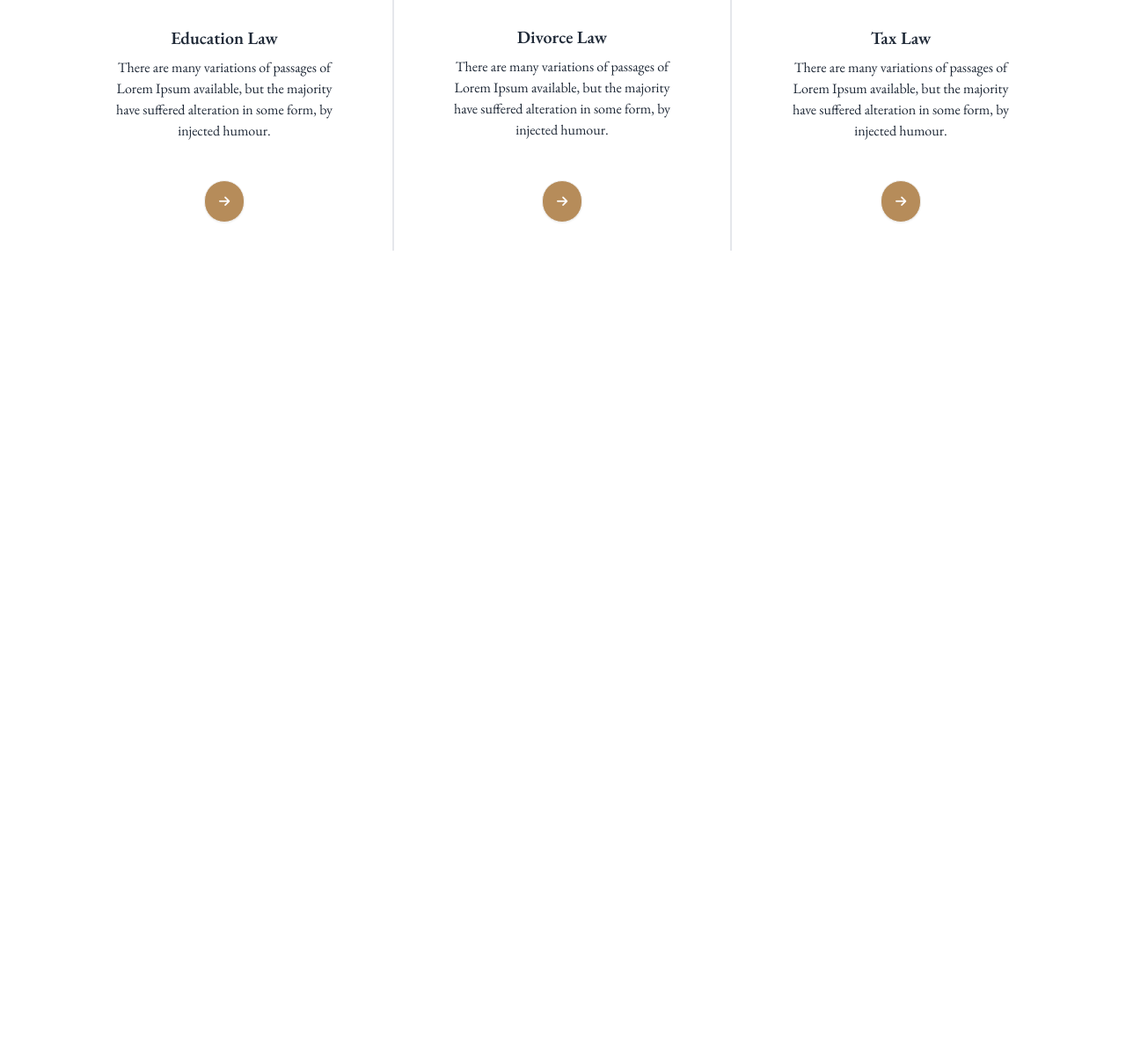
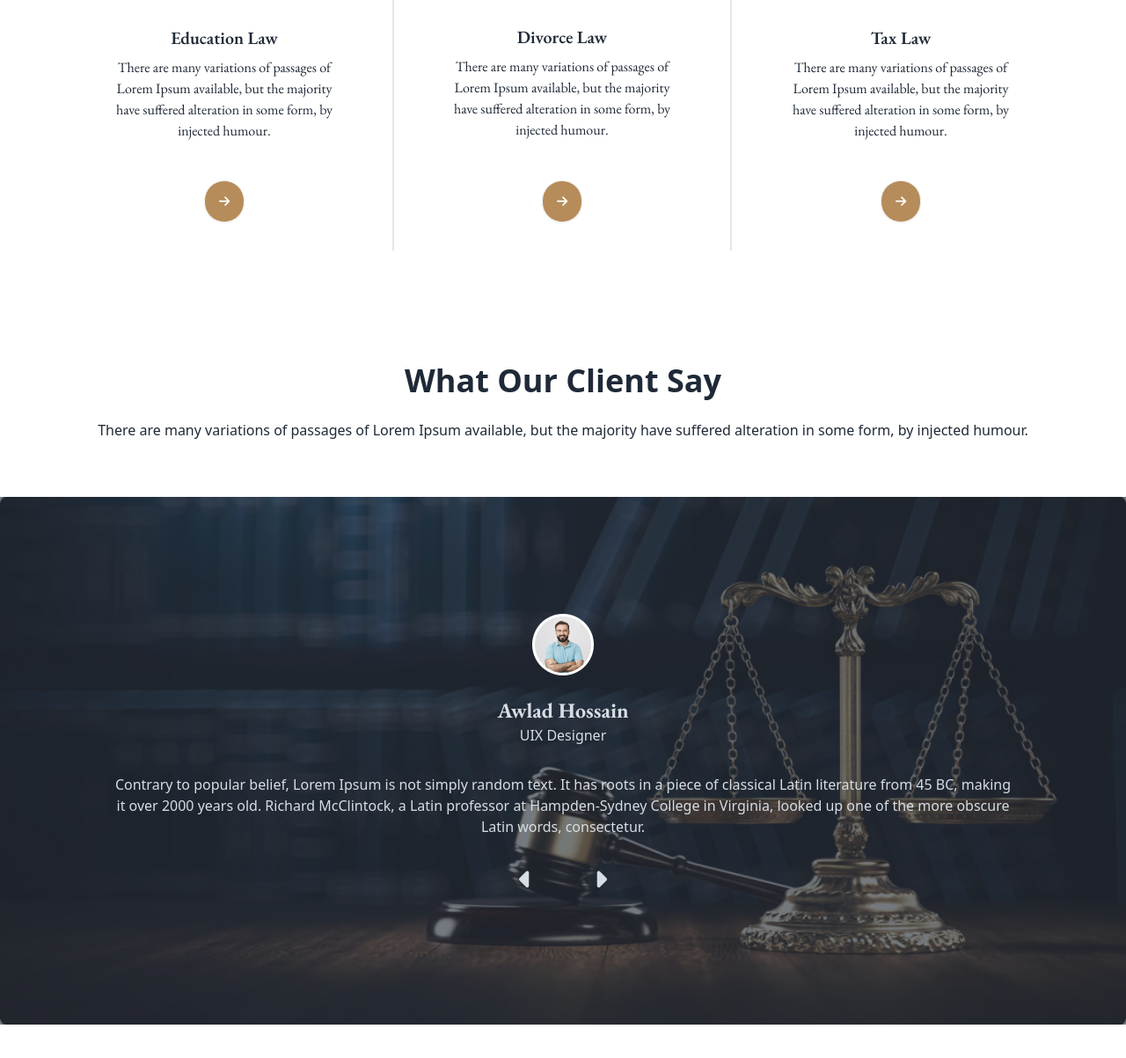
Before and after one commit to arafatYasir/Legal-Solutions, a plain HTML site: page index.html in a window 1280 px wide. Shown: the part 1623-2826 px from the top of the page at 88% size. Before the commit the page ends 1908 px from the top, so only its background shows below. Drawn offline with nearby package versions, Linux system fonts and the light colour scheme.

Commit message:
Clients Feedback section added

```diff
--- a/index.html
+++ b/index.html
@@ -98,7 +98,7 @@
         </div>
     </header>
 
-    <main>
+    <main class="container mx-auto">
         <!-- Legal Practice -->
         <section class="text-center">
             <h2 class="text-4xl font-extrabold eb-garamond mb-6">The Legal Practice Area</h2>
@@ -215,6 +215,37 @@
                 </div>
             </div>
         </section>
+
+        <!-- Clients Feedback -->
+        <section class="my-32 text-center">
+            <h2 class="text-4xl font-extrabold mb-6">What Our Client Say</h2>
+            <p class="mb-16">There are many variations of passages of Lorem Ipsum available, but the majority have
+                suffered alteration
+                in some form, by injected humour.</p>
+
+            <!-- Slider or Carousel -->
+            <div class="hero lg:h-[600px]" style="background-image: url(images/banner.png);">
+                <div class="hero-overlay bg-opacity-65"></div>
+                <div class="hero-content text-center flex-col text-neutral-content">
+                    <div class="max-w-5xl">
+                        <div class="flex justify-center items-center">
+                            <img src="images/client.png">
+                        </div>
+                        <h1 class="eb-garamond text-2xl font-bold mt-6">Awlad Hossain</h1>
+                        <p class="mb-8">UIX Designer</p>
+                        <p>Contrary to popular belief, Lorem Ipsum is not simply random text. It has roots in a
+                            piece of classical Latin literature from 45 BC, making it over 2000 years old. Richard
+                            McClintock, a Latin professor at Hampden-Sydney College in Virginia, looked up one of the
+                            more obscure Latin words, consectetur.</p>
+                    </div>
+                    <div class="flex justify-center w-full py-2 gap-9">
+                        <a href="#item1" class="btn btn-ghost"><i class="fa-solid fa-caret-left text-3xl"></i></a>
+                        <a href="#item2" class="btn btn-ghost"><i class="fa-solid fa-caret-right text-3xl"></i></a>
+                    </div>
+                </div>
+            </div>
+
+        </section>
     </main>
 
     <footer></footer>
```
